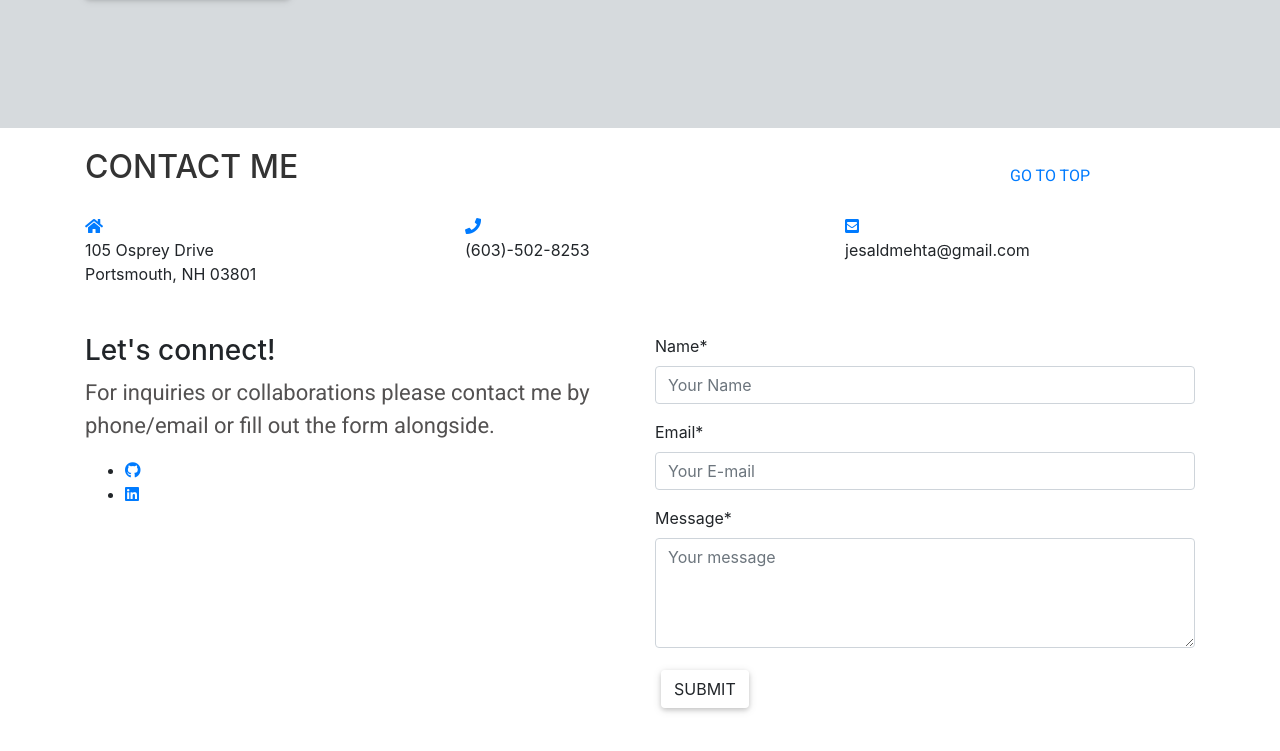
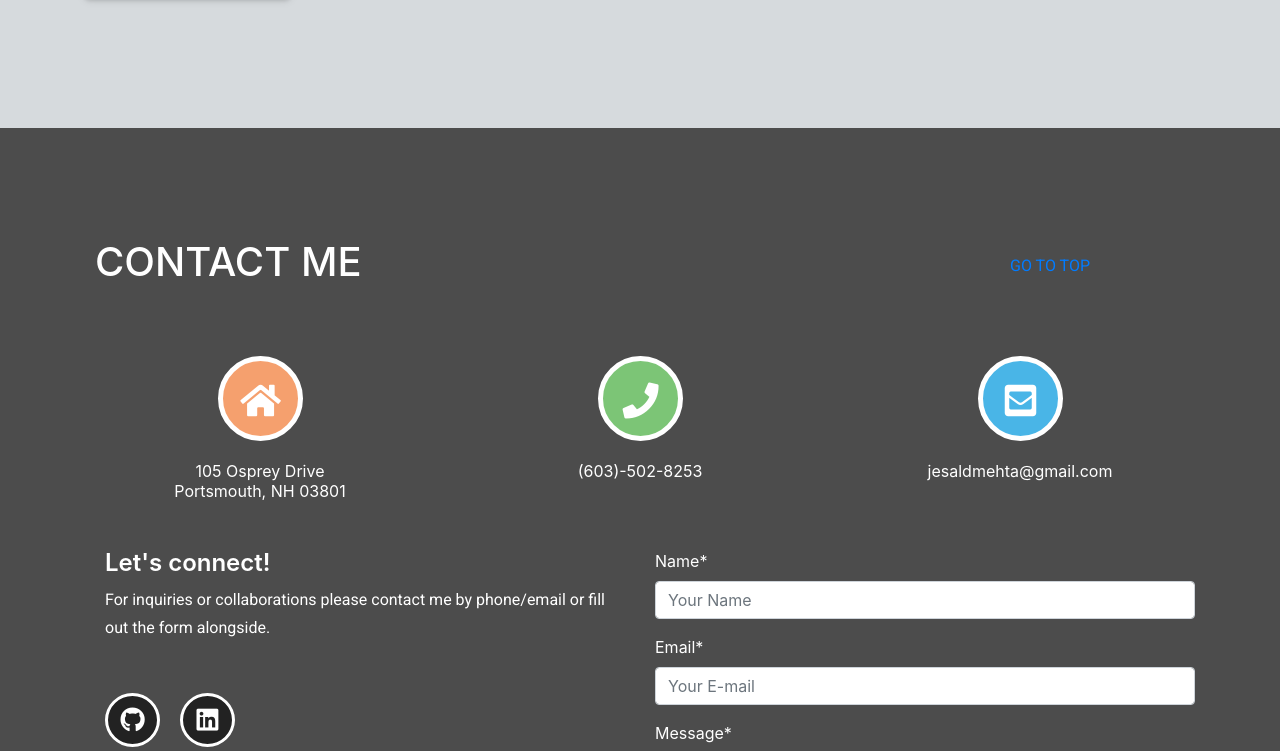
Before and after one commit to JesalDM/react-portfolio, a React (Create React App) app in the folder react-portfolio/: page / in a window 1280 px wide. Shown: the part 3685-4436 px from the top of the page. Before the commit the page ends 4399 px from the top, so only its background shows below. Built offline with nearby package versions, Linux system fonts and the light colour scheme.

Commit message:
Added styles to Contact page

```diff
--- a/react-portfolio/src/components/Contact.js
+++ b/react-portfolio/src/components/Contact.js
@@ -1,4 +1,6 @@
 import React from 'react';
+import '../styles/Contact.css'
+
 
 function Contact(){
     return(
--- /dev/null
+++ b/react-portfolio/src/styles/Contact.css
@@ -0,0 +1,166 @@
+#contact{
+	background-color:#4c4c4c;
+	color:white;
+}
+
+.main-section.contact{
+	padding:90px 0 100px;
+}
+
+.contact_section{
+	margin:0 0 60px 0;
+}
+
+.contact_section h2{
+	font-size:40px;
+	color: white;
+	margin:0 0 50px 10px;
+	text-transform:uppercase;
+}
+
+.contact_block{
+	text-align:center;
+}
+
+.contact_block_icon{
+    border-radius: 50%;
+    height: 85px;
+	width:85px;
+	margin:0px auto 20px;
+}
+.contact_block_icon span {
+    background-color: #f5a06e;
+	border: 5px solid #fff;
+    border-radius: 50%;
+    height: 100%;
+	width: 100%;
+}
+
+.contact_block_icon span:hover, .contact_block_icon.icon2 span:hover, .contact_block_icon.icon3 span:hover{
+	background-color:rgb(146, 139, 139);
+}
+
+.contact_block_icon.icon2 span{
+	background-color:#7cc576;
+}
+
+.contact_block_icon.icon3 span{
+	background-color:#49b5e7;
+}
+
+.contact_block_icon i {
+    color: #fff;
+    font-size: 36px;
+    position: relative;
+    top: 22px;
+}
+.contact_block span{
+	display:block;
+	font-size:16px;
+	line-height:20px;
+	}
+
+.contact_block span a{
+	display:block;
+	font-size:16px;
+	color:#ffffff;
+	line-height:20px;
+	}
+
+
+.contact-info-box{
+	font-size:15px;
+	margin:0 0 14px 20px;
+	padding-left:0;
+
+}
+.contact-info-box h3{
+	font-size: 24px;
+	font-weight:600;
+}
+
+.contact-info-box p{
+	line-height:28px;
+	display:block;
+	font-size:16px;
+	color:#ffffff;
+}
+
+.social-link{
+	padding:35px 0;
+	margin:0 0 0 20px;
+	display:block;
+	overflow:hidden;
+	list-style:none;
+
+}
+.social-link li{
+	float:left;
+	margin-right:20px;
+}
+
+.social-link li a{
+	display:block;
+	width:55px;
+	border:3px solid #fff;
+	border-radius:50%;
+	text-align:center;
+	line-height:48px;
+	font-size:25px;
+	color:#fff;
+	background:#222222;
+	border-radius:50%;
+	transition:all 0.3s ease-in-out;
+}
+
+.linkedIn a:hover {
+	background: #2867b2;
+}
+
+.github a:hover {
+	background: #ad5c51;
+}
+
+.form{
+	margin:0 66px 0 30px;
+}
+.input-text{
+	padding:15px 16px;
+	border:1px solid #ccc;
+	width:100%;
+	height:50px;
+	display:block;
+	border-radius:4px;
+	font-size:15px;
+	color: #aaa;
+	font-family: 'Lato', sans-serif;
+	margin:0 0 15px 0;
+	transition:all 0.3s ease-in-out;
+}
+
+.input-text:focus {
+	border: 2px solid #61d657;
+	outline:0;
+}
+
+.input-text.text-area{
+	height:150px;
+	font-family: 'Lato', sans-serif;
+}
+.input-btn{
+	font-family: 'Dosis', sans-serif;
+	height:50px;
+	background:#7cc576;
+	border-radius:3px;
+	color:#ffffff;
+	font-size:16px;
+	text-transform:uppercase;
+	font-weight:600;
+	border:0px;
+	transition:all 0.3s ease-in-out;
+}
+
+.input-btn:hover{
+	background: rgb(31, 145, 238);
+	color: #222;
+}
```
